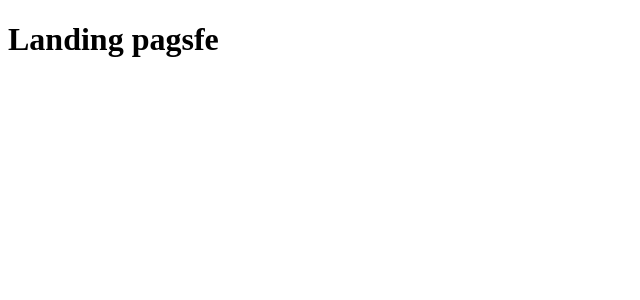
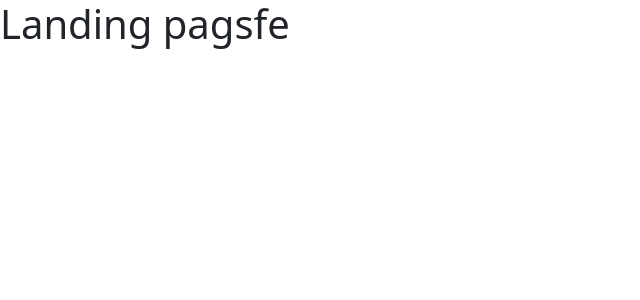
Before and after one commit to WagnerGauer/ticketing-stephen-grinder, a Next.js app in the folder client/: page / in a window 1280 px wide. Shown: the top 300 px of the page, without its empty margins (0-640 px from the left). Built offline with nearby package versions, Linux system fonts and the light colour scheme.

Commit message:
create _app.js and add code in there so that bootstrap is available for every component

```diff
--- a/client/package.json
+++ b/client/package.json
@@ -10,6 +10,7 @@
   "author": "",
   "license": "ISC",
   "dependencies": {
+    "bootstrap": "^5.3.2",
     "next": "^13.5.3",
     "react": "^18.2.0",
     "react-dom": "^18.2.0"
--- /dev/null
+++ b/client/pages/_app.js
@@ -0,0 +1,5 @@
+import "bootstrap/dist/css/bootstrap.css";
+
+export default ({ Component, pageProps }) => {
+  return <Component {...pageProps} />;
+};
```
Also changed, not shown: 1 other file (tests, documents, lock files or other folders).
